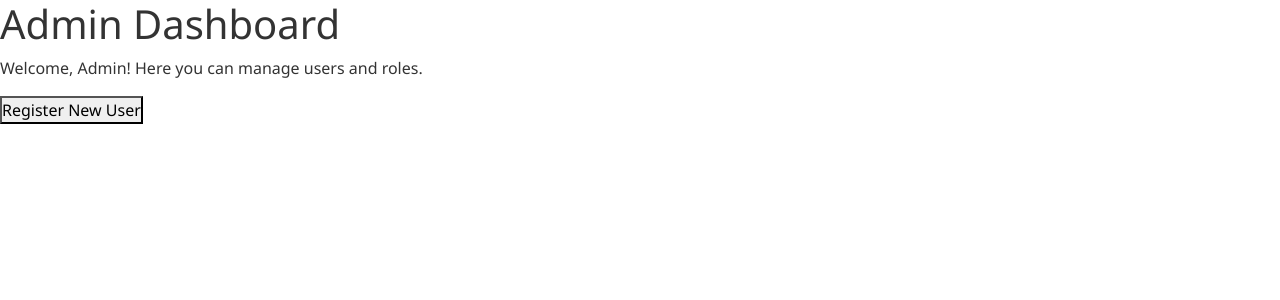
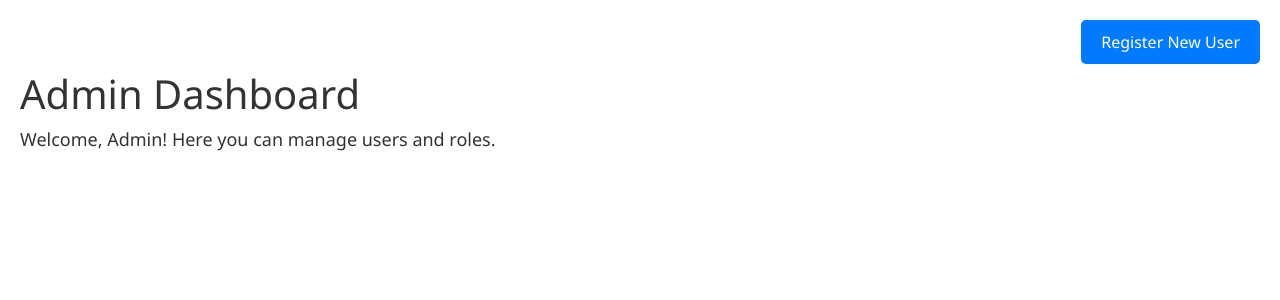
Before and after one commit to Madhurisaladi/collegemanagementsystem, a React (Create React App) app: page /admin-dashboard in a window 1280 px wide. Shown: the top 300 px of the page. Built offline with nearby package versions, Linux system fonts and the light colour scheme.

Commit message:
admin dashboard

```diff
--- /dev/null
+++ b/src/Dashboard/Admin/AdminDashboard.css
@@ -0,0 +1,29 @@
+.dashboard-container {
+    position: relative; /* To allow absolute positioning of the button */
+    padding: 20px;
+  }
+
+  .register-btn {
+    position: absolute;
+    top: 20px;
+    right: 20px;
+    padding: 10px 20px;
+    background-color: #007bff;
+    color: white;
+    border: none;
+    border-radius: 5px;
+    cursor: pointer;
+    font-size: 16px;
+  }
+
+  .register-btn:hover {
+    background-color: #0056b3;
+  }
+
+  h1 {
+    margin-top: 50px; /* Adjust the top margin so the header is below the button */
+  }
+
+  p {
+    font-size: 18px;
+  }
--- a/src/Dashboard/Admin/AdminDashboard.js
+++ b/src/Dashboard/Admin/AdminDashboard.js
@@ -1,5 +1,6 @@
 import React from "react";
 import { useNavigate } from "react-router-dom";
+import './AdminDashboard.css'; // Make sure to import the CSS file
 
 const AdminDashboard = () => {
   const navigate = useNavigate();
@@ -9,10 +10,12 @@ const AdminDashboard = () => {
   };
 
   return (
-    <div>
+    <div className="dashboard-container">
+      <button className="register-btn" onClick={handleRegister}>
+        Register New User
+      </button>
       <h1>Admin Dashboard</h1>
       <p>Welcome, Admin! Here you can manage users and roles.</p>
-      <button onClick={handleRegister}>Register New User</button>
     </div>
   );
 };
```
